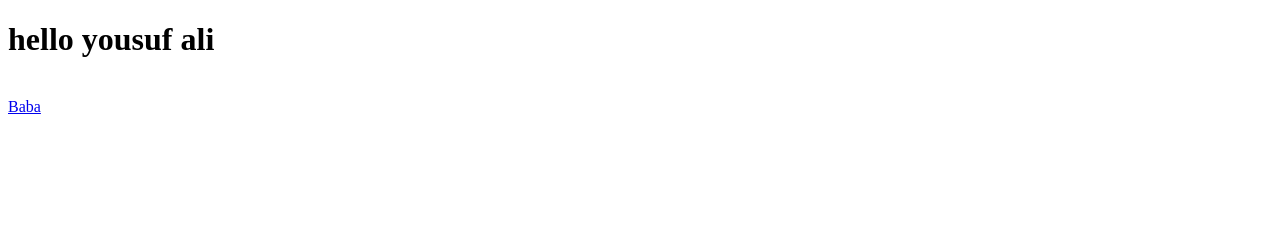
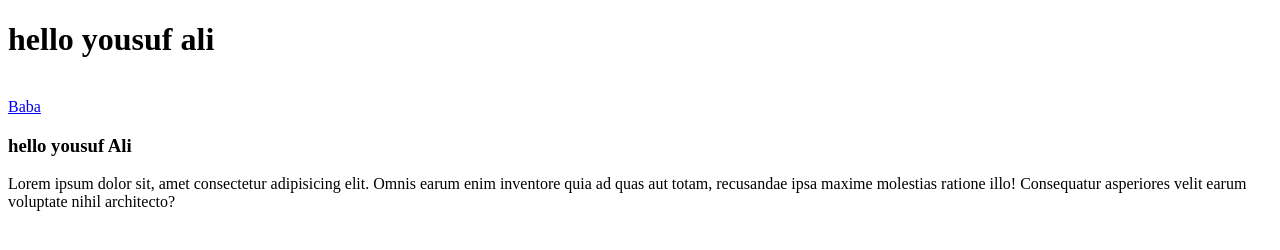
Before and after one commit to Yousufali999/fist-web-side, a plain HTML site: page index.html in a window 1280 px wide. Drawn offline with Linux system fonts and the light colour scheme.

Commit message:
added yousuf ali

```diff
--- a/index.html
+++ b/index.html
@@ -9,5 +9,10 @@
     <h1>hello yousuf ali</h1>
     <br>
     <a href="tel:8801739410019">Baba</a>
+    <div>
+        <h3>hello yousuf Ali</h3>
+        <p>Lorem ipsum dolor sit, amet consectetur adipisicing elit. Omnis earum enim inventore quia ad quas aut totam, recusandae ipsa maxime molestias ratione illo! Consequatur asperiores velit earum voluptate nihil architecto?</p>
+    </div>
+
 </body>
 </html>
```
